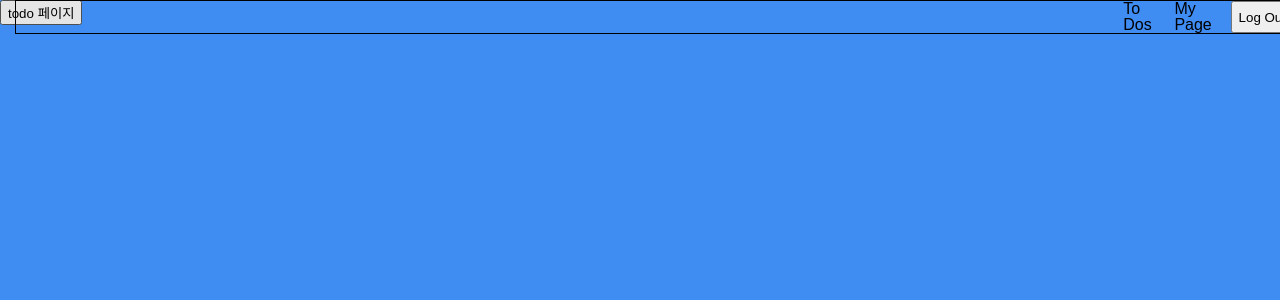
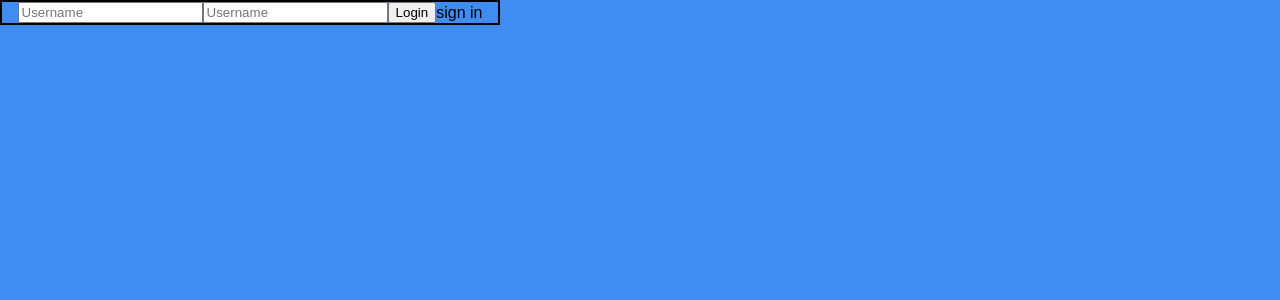
Before and after one commit to Sunnies-Memo/To-do-app-frontend, a React (Create React App) app: page /login in a window 1280 px wide. Shown: the top 300 px of the page. Built offline with nearby package versions, Linux system fonts and the light colour scheme; no server answers.

Commit message:
login 및 join 구현 시작

```diff
--- a/src/Router.tsx
+++ b/src/Router.tsx
@@ -4,6 +4,7 @@ import TodosPage from "./pages/Todos";
 import MyPage from "./pages/MyPage";
 import NavigationBar from "./components/navigation";
 import { Suspense } from "react";
+import JoinPage from "./pages/Join";
 
 export default function Router() {
   return (
@@ -13,6 +14,7 @@ export default function Router() {
       </Suspense>
       <Routes>
         <Route path="/login" element={<LoginPage />} />
+        <Route path="/join" element={<JoinPage />} />
         <Route path="/todos" element={<TodosPage />} />
         <Route path="/mypage" element={<MyPage />} />
       </Routes>
--- a/src/components/navigation.tsx
+++ b/src/components/navigation.tsx
@@ -1,4 +1,4 @@
-import { Link } from "react-router-dom";
+import { Link, useLocation } from "react-router-dom";
 import { useResetRecoilState } from "recoil";
 import { userState } from "../atoms";
 import styled from "styled-components";
@@ -20,9 +20,15 @@ const Ul = styled.ul`
   }
 `;
 
+export interface ILocation {}
 export default function NavigationBar() {
+  const location = useLocation();
+
   const logout = useResetRecoilState(userState);
   return (
+    <>
+      {location.pathname === "/login" ||
+      location.pathname === "/join" ? null : (
         <NavWrapper>
           <Ul>
             <Link to="/todos">
@@ -34,5 +40,7 @@ export default function NavigationBar() {
           </Ul>
           <button onClick={() => logout()}>Log Out</button>
         </NavWrapper>
+      )}
+    </>
   );
 }
--- /dev/null
+++ b/src/pages/Join.tsx
@@ -0,0 +1,37 @@
+import styled from "styled-components";
+import { AuthWrapper } from "./Login";
+import { useNavigate } from "react-router-dom";
+import { useForm } from "react-hook-form";
+import { useMutation } from "@tanstack/react-query";
+
+const JoinForm = styled.form`
+  display: flex;
+  width: 100%;
+`;
+const JoinSubmitBtn = styled.button``;
+
+export default function JoinPage() {
+  const navigate = useNavigate();
+  const { handleSubmit, register, setValue, setError } = useForm();
+  const onValid = () => {
+    navigate("/todos");
+  };
+  const createAccountMutation = useMutation({});
+  return (
+    <AuthWrapper>
+      <JoinForm onSubmit={handleSubmit(onValid)}>
+        <input
+          type="text"
+          {...register("username", { required: true })}
+          placeholder=""
+        />
+        <input
+          type="text"
+          {...register("username", { required: true })}
+          placeholder=""
+        />
+        <JoinSubmitBtn>Join</JoinSubmitBtn>
+      </JoinForm>
+    </AuthWrapper>
+  );
+}
--- a/src/pages/Login.tsx
+++ b/src/pages/Login.tsx
@@ -1,11 +1,55 @@
-import { Link } from "react-router-dom";
+import { useForm } from "react-hook-form";
+import { Link, useNavigate } from "react-router-dom";
+import styled from "styled-components";
+
+export const AuthWrapper = styled.div`
+  display: flex;
+  justify-content: center;
+  align-items: center;
+  max-width: 800px;
+  min-width: 500px;
+  width: 30%;
+  border: 1px solid black;
+`;
+const LoginForm = styled.form`
+  display: flex;
+  justify-content: center;
+  align-items: center;
+  width: 100%;
+  border: 1px solid black;
+`;
+
+const LoginSumbitBtn = styled.button``;
+
+export interface ILoginForm {
+  username: string;
+  password: string;
+}
 
 export default function LoginPage() {
+  const navigate = useNavigate();
+  const { handleSubmit, register, setValue, setError } = useForm();
+  const onValid = () => {
+    navigate("/todos");
+  };
   return (
-    <div>
-      <Link to="/todos">
-        <button>todo 페이지</button>
-      </Link>
-    </div>
+    <AuthWrapper>
+      <LoginForm onSubmit={handleSubmit(onValid)}>
+        <input
+          type="text"
+          {...register("username", { required: true })}
+          placeholder="Username"
+        />
+        <input
+          type="text"
+          {...register("password", { required: true })}
+          placeholder="Username"
+        />
+        <LoginSumbitBtn>Login</LoginSumbitBtn>
+        <Link to={"/join"}>
+          <span>sign in</span>
+        </Link>
+      </LoginForm>
+    </AuthWrapper>
   );
 }
```
Lines whose indentation alone changed are shown as unchanged.
